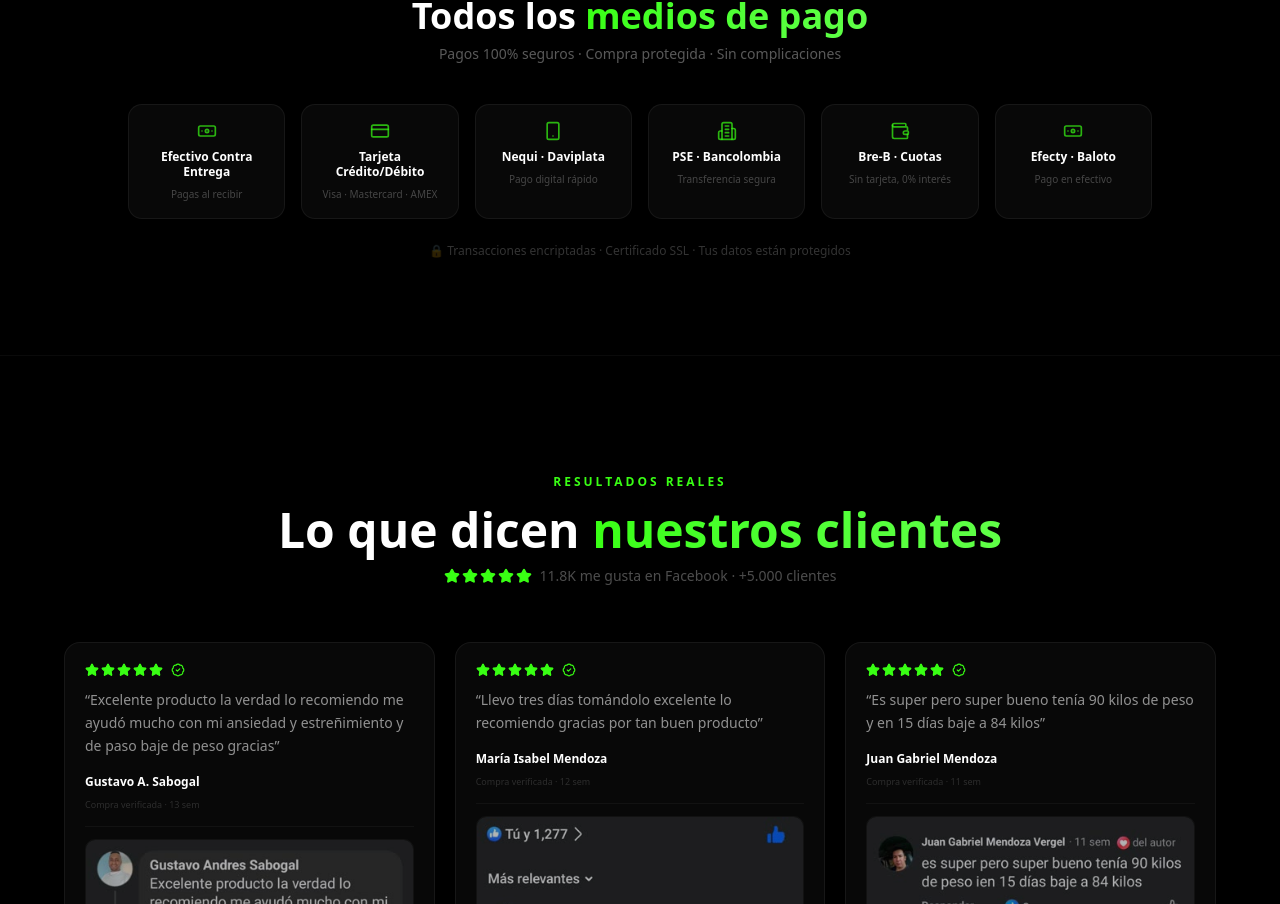
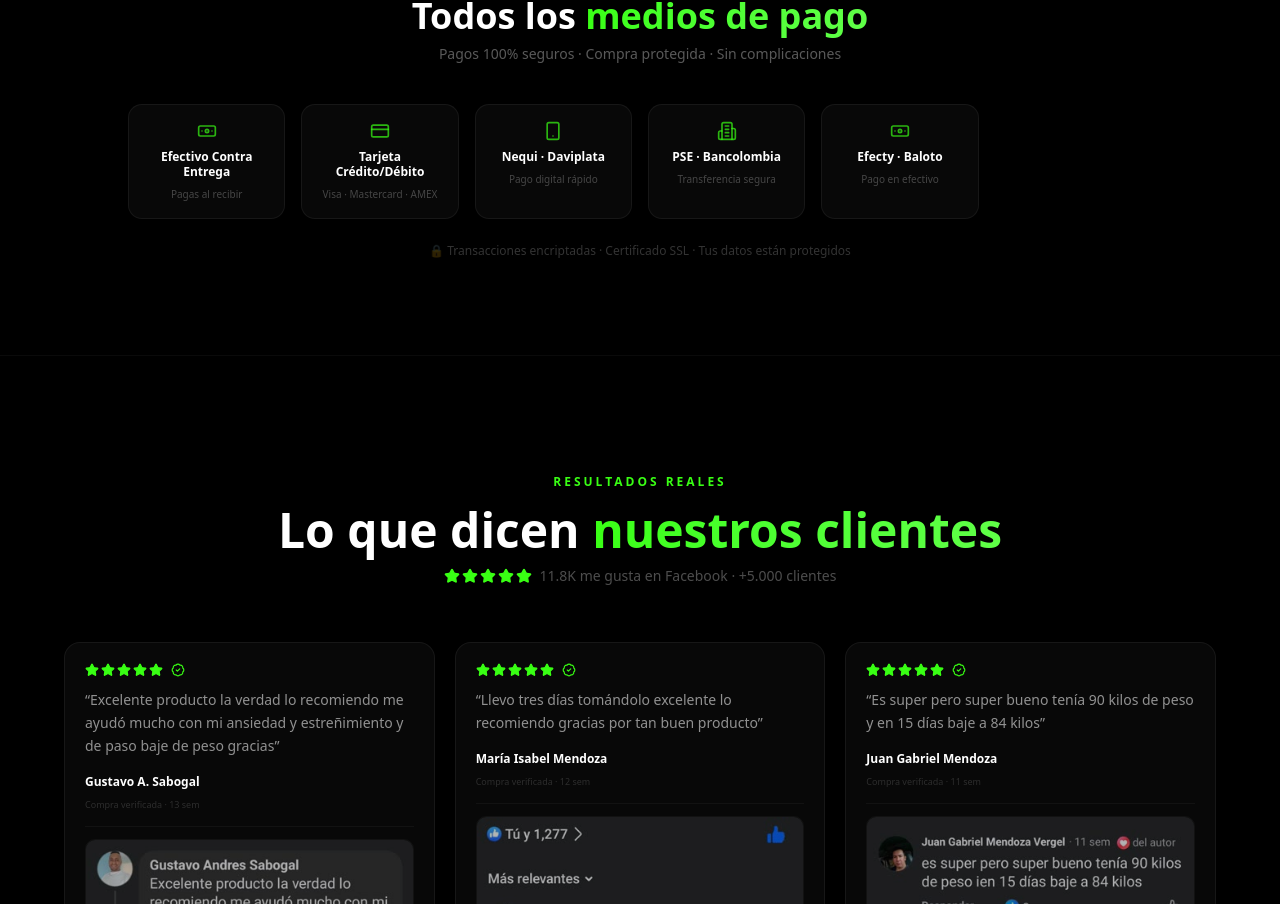
Before and after one commit to funnellersinfo-maker/fibracoli, a Next.js app: page / in a window 1280 px wide. Shown: the part 5825-6729 px from the top of the page. Built offline with nearby package versions, Linux system fonts and the light colour scheme.

Commit message:
faf2ddb6-4a76-44c4-bd7c-d1acf2eb46a6

```diff
--- a/src/app/page.tsx
+++ b/src/app/page.tsx
@@ -60,7 +60,6 @@ const PAYMENT_METHODS = [
   { icon: CreditCard, label: 'Tarjeta Crédito/Débito', desc: 'Visa · Mastercard · AMEX' },
   { icon: Smartphone, label: 'Nequi · Daviplata', desc: 'Pago digital rápido' },
   { icon: Building2, label: 'PSE · Bancolombia', desc: 'Transferencia segura' },
-  { icon: Wallet, label: 'Bre-B · Cuotas', desc: 'Sin tarjeta, 0% interés' },
   { icon: Banknote, label: 'Efecty · Baloto', desc: 'Pago en efectivo' },
 ]
 
```
